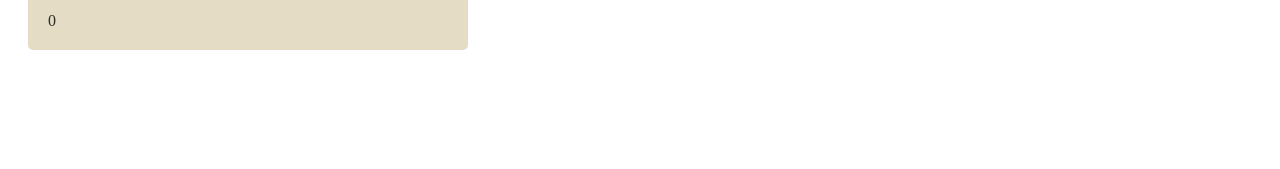
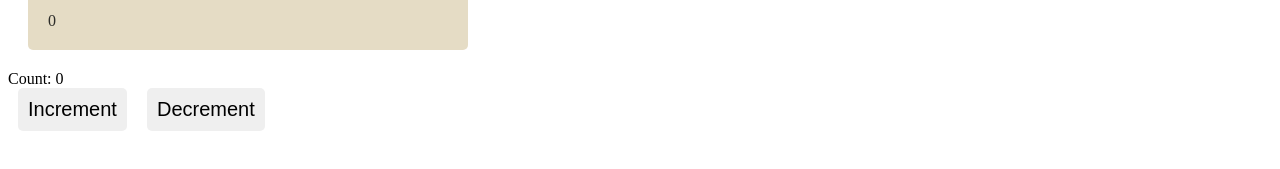
Before and after one commit to sahibkaur/demo-hooks, a Next.js app: page / in a window 1280 px wide. Shown: the part 335-504 px from the top of the page. Built offline with nearby package versions, Linux system fonts and the light colour scheme; no server answers.

Commit message:
Add useReducer code

```diff
--- /dev/null
+++ b/app/Demo.tsx
@@ -0,0 +1,52 @@
+import {useReducer} from "react";
+
+interface State {
+    count: number;
+    error: string | null;
+}
+
+interface Action {
+    type: "increment" | "decrement";
+
+}
+
+function reducer(state: State, action: Action) {
+     const {type} = action;
+
+
+    switch(type) {
+        case 'increment': {
+            const newCount = state.count + 1;
+            const hasError = newCount > 5;
+            return {...state, count: hasError ? state.count : newCount,
+                error: hasError ? "Maximum reached" : null,
+            }
+        }
+        case 'decrement': {
+            const newCount = state.count - 1;
+            const hasError = newCount < 0;
+            return {...state, count: hasError ? state.count : newCount,
+                error: hasError ? "Minimum reached" : null,
+            }
+        }
+        default:
+            return state;
+    }
+
+}
+
+export default function Demo() {
+    const [state, dispatch] = useReducer(reducer, {
+        count:0,
+        error: null,
+    });
+
+    return <div className='tutorial'>
+        <div>Count: {state.count}</div>
+        {/* {state.error && <div>{state.error}</div>} */}
+        <button onClick={() => dispatch({type: 'increment'})}>
+            Increment
+        </button>
+        <button onClick={() => dispatch({type: 'decrement'})}>Decrement</button>
+    </div>
+}
--- a/app/page.tsx
+++ b/app/page.tsx
@@ -3,6 +3,7 @@ import {useState} from "react";
 import Count from "./count";
 import Toggle from "./toggle";
 import Theme from './theme';
+import Demo from './Demo'
 
 export default function Home() {
 
@@ -20,6 +21,7 @@ const changeName = () => {
       <Theme></Theme>
       {/* <p>{name}</p>
       <button onClick={changeName}>Click Button</button> */}
+      <Demo></Demo>
     </div>
   )
 }
```
